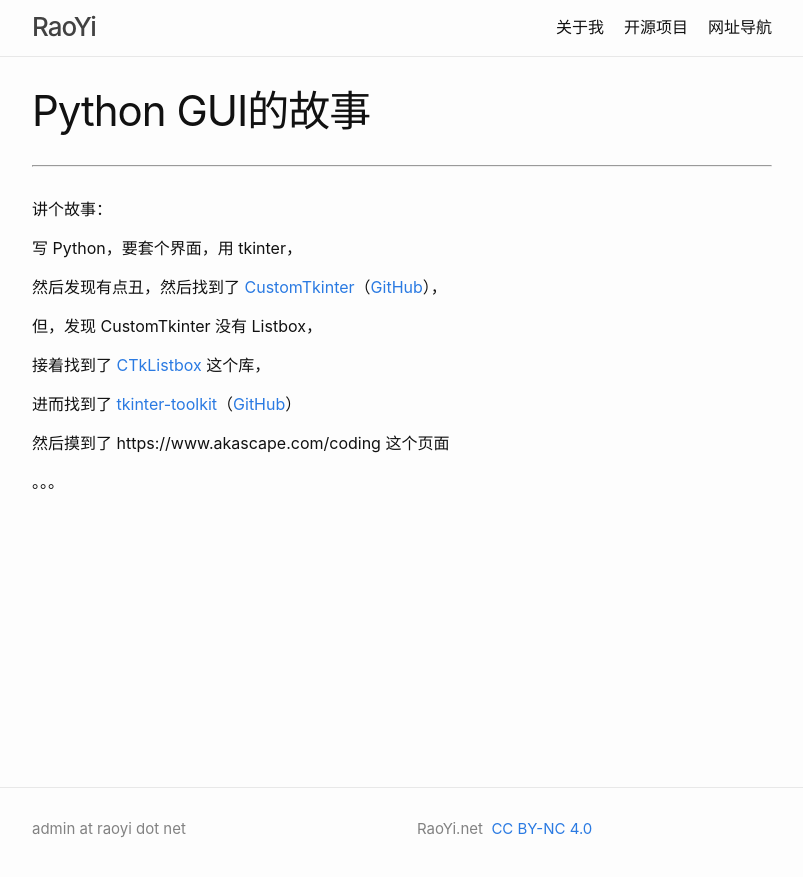
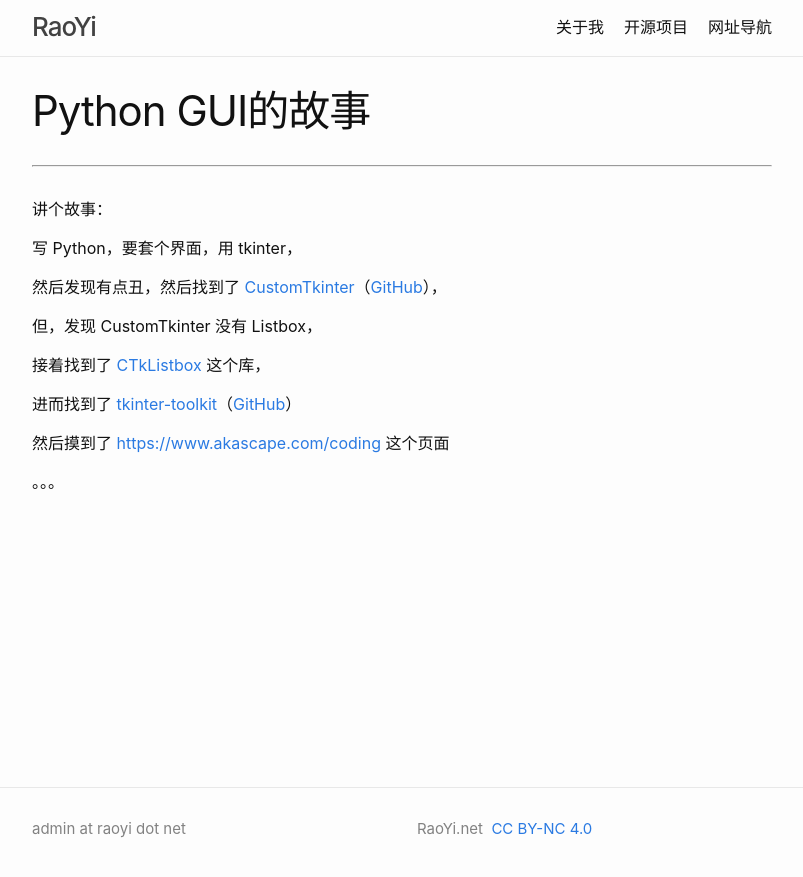
Before and after one commit to raoyi/raoyi.github.io, a Jekyll site: the page built from _posts/2024-12-30-python_gui.md, in a window 1280 px wide. Shown: the top 877 px of the page, without its empty margins (238-1041 px from the left). Built offline with Jekyll 4.4.1, drawn with Linux system fonts in a browser that asks for light colours; part of the change alters nothing that is shown.

```diff
--- a/_posts/2024-12-30-python_gui.md
+++ b/_posts/2024-12-30-python_gui.md
@@ -17,6 +17,6 @@ tags:   Python
 
 进而找到了 [tkinter-toolkit](https://akascape.github.io/tkinter-toolkit/)（[GitHub](https://github.com/Akascape/tkinter-toolkit)）
 
-然后摸到了 https://www.akascape.com/coding 这个页面
+然后摸到了 [https://www.akascape.com/coding](https://www.akascape.com/coding) 这个页面
 
 。。。
```
